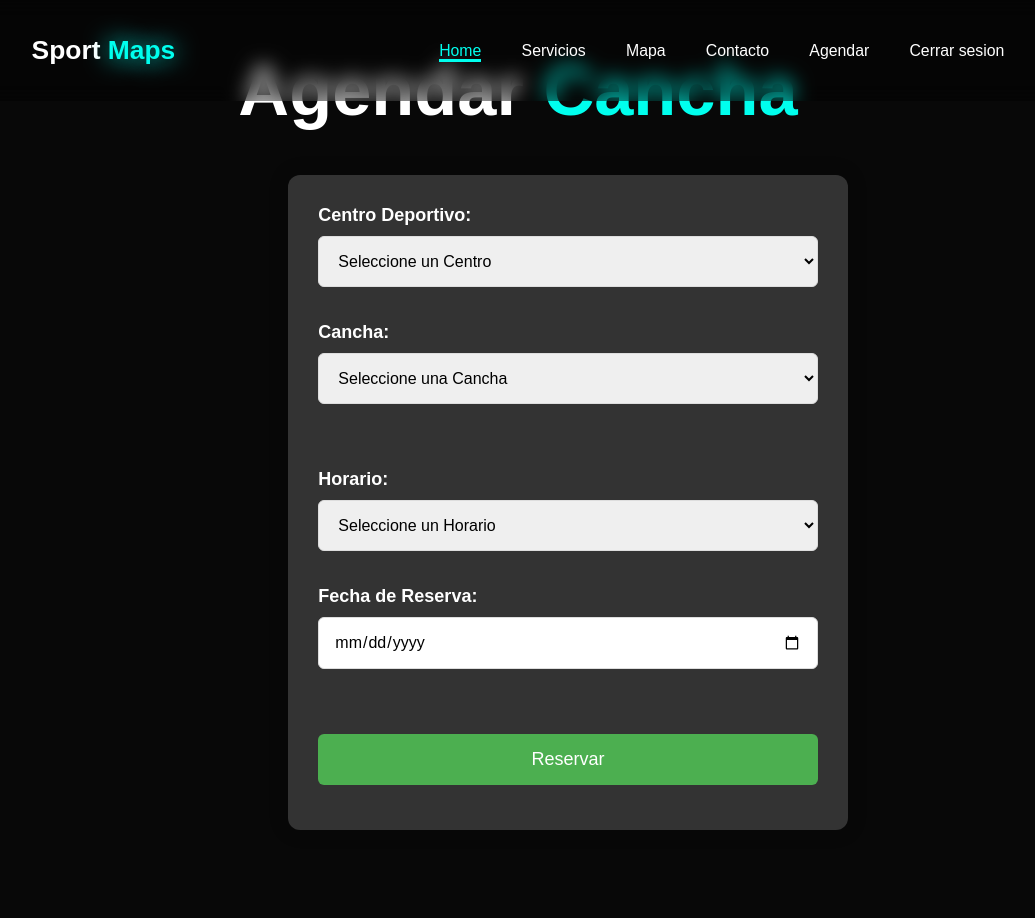
After one commit to Sebastyanxd/SportMap, a PHP site: page /agendar.php in a window 1280 px wide. The commit adds this page. Shown: the whole page, without its empty margins (122-1157 px from the left). Run offline with PHP 8.4, Linux system fonts and the light colour scheme; the visitor is signed in with stand-in values (Sample User, id 1); data that the repository does not hold is empty.

Commit message:
Agendar horas
Se implemento el agendamiento de horas según los horarios de la cancha.

```diff
--- /dev/null
+++ b/agendar.php
@@ -0,0 +1,223 @@
+<?php
+session_start(); // Iniciar sesión
+
+// Verificar si la sesión está activa
+if (!isset($_SESSION['usuarioID'])) {
+    header("Location: login.php"); // Redirigir a login.php si no está autenticado
+    exit();
+}
+include('conexion.php'); // Asegúrate de que este archivo define $conexion
+
+// Obtener los centros deportivos
+$sql_centros = "SELECT CentroID, Nombre FROM centrosdeportivos";
+$result_centros = $conexion->query($sql_centros);
+
+// Obtener canchas
+$sql_canchas = "SELECT CanchaID, Nombre FROM Canchas";
+$result_canchas = $conexion->query($sql_canchas);
+
+// Verificar si se ha enviado el formulario de reserva
+if ($_SERVER["REQUEST_METHOD"] == "POST") {
+    $usuarioID = $_POST['usuarioID'];
+    $canchaID = $_POST['canchaID'];
+    $horarioID = $_POST['horarioID'];
+    $fechaReserva = $_POST['fechaReserva'];
+
+    // Insertar la reserva en la base de datos
+    $sql_reserva = "INSERT INTO Reservas (UsuarioID, CanchaID, HorarioID, FechaReserva) VALUES ('$usuarioID', '$canchaID', '$horarioID', '$fechaReserva')";
+
+    if ($conexion->query($sql_reserva) === TRUE) {
+        echo "¡Reserva realizada con éxito!";
+    } else {
+        echo "Error: " . $conexion->error;
+    }
+}
+?>
+
+
+<!DOCTYPE html>
+<html lang="es">
+<head>
+    <meta charset="UTF-8">
+    <meta name="viewport" content="width=device-width, initial-scale=1.0">
+    <title>Agendar Hora</title>
+    <style>
+    body {
+        font-family: Arial, sans-serif;
+        background-color: #f4f4f4;
+        display: flex;
+        justify-content: center;
+        align-items: center;
+        height: 100vh;
+        margin: 0;
+        font-size: 18px; /* Aumentado el tamaño de fuente base */
+    }
+    form {
+        background-color: #333; /* Cambiado a un color oscuro específico */
+        padding: 30px; /* Aumentado el padding */
+        border-radius: 12px; /* Aumentado el radio de borde */
+        box-shadow: 0 0 20px rgba(0,0,0,0.2);
+        width: 100%;
+        max-width: 600px; /* Aumentado el ancho máximo */
+        margin-left: 50px; /* Añadido margen izquierdo */
+    }
+    .input-group {
+        display: flex;
+        flex-wrap: wrap;
+        justify-content: space-between;
+        margin-bottom: 30px; /* Aumentado el margen inferior */
+    }
+    .input-box {
+        width: 100%; /* Cambiado a 100% para que ocupe todo el ancho */
+        margin-bottom: 20px; /* Añadido margen inferior */
+    }
+    select, input[type="date"], input[type="submit"] {
+        width: 100%;
+        padding: 15px; /* Aumentado el padding */
+        margin-bottom: 15px;
+        border: 1px solid #ddd;
+        border-radius: 6px; /* Aumentado el radio de borde */
+        box-sizing: border-box;
+        font-size: 16px; /* Aumentado el tamaño de fuente */
+    }
+    input[type="submit"] {
+        background-color: #4CAF50;
+        color: white;
+        border: none;
+        cursor: pointer;
+        font-size: 18px;
+        padding: 15px 20px; /* Aumentado el padding */
+    }
+    input[type="submit"]:hover {
+        background-color: #45a049;
+    }
+    label {
+        display: block;
+        margin-bottom: 10px;
+        font-weight: bold;
+        font-size: 18px; /* Aumentado el tamaño de fuente */
+        color: #fff; /* Cambiado el color del texto a blanco para que se vea en el fondo oscuro */
+    }
+    .titulo{
+
+    font-size: 8rem;
+    text-align: center;
+    margin: 5rem 0;
+    margin-top: 80px; /* Ajusta el valor según sea necesario */
+}
+
+</style>
+    <script>
+    function cargarCanchas() {
+        const centroID = document.getElementById('centroID').value;
+        const canchaSelect = document.getElementById('canchaID');
+
+        // Limpiar canchas y horarios existentes
+        canchaSelect.innerHTML = "<option value=''>Seleccione una Cancha</option>";
+        document.getElementById('horarioID').innerHTML = "<option value=''>Seleccione un Horario</option>";
+
+        if (centroID) {
+            fetch(`obtener_canchas.php?centroID=${centroID}`)
+                .then(response => response.json())
+                .then(data => {
+                    data.forEach(cancha => {
+                        const option = document.createElement('option');
+                        option.value = cancha.CanchaID;
+                        option.textContent = cancha.Nombre;
+                        canchaSelect.appendChild(option);
+                    });
+                })
+                .catch(error => console.error('Error:', error));
+        }
+    }
+
+    function cargarHorarios() {
+        const canchaID = document.getElementById('canchaID').value;
+        const horarioSelect = document.getElementById('horarioID');
+
+        // Limpiar horarios existentes
+        horarioSelect.innerHTML = "<option value=''>Seleccione un Horario</option>";
+
+        if (canchaID) {
+            fetch(`obtener_horarios.php?canchaID=${canchaID}`)
+                .then(response => response.json())
+                .then(data => {
+                    data.forEach(horario => {
+                        const option = document.createElement('option');
+                        option.value = horario.HorarioID;
+                        option.textContent = `${horario.HoraInicio} - ${horario.HoraFin}`;
+                        horarioSelect.appendChild(option);
+                    });
+                })
+                .catch(error => console.error('Error:', error));
+        }
+    }
+    </script>
+    <link rel="stylesheet" href="style3.css">
+    <link href='https://unpkg.com/boxicons@2.1.4/css/boxicons.min.css' rel='stylesheet'>
+
+</head>
+<body>
+<header class="header">
+        <a href="index.php" class="logo"> Sport
+            <span>Maps</span></a>
+
+        <i class='bx bx-menu' id="menu-icon"></i>
+
+        <nav class="navbar">
+            <a href="index.php" class="active">Home</a>
+            <a href="#servicios">Servicios</a>
+            <a href="mapa.php">Mapa</a>
+            <a href="#contac">Contacto</a>
+            <a href="agendar.php">Agendar</a>
+            <a href="logout.php">Cerrar sesion</a>
+
+        </nav>
+    </header>
+
+    <section class="agendar" id="agendar">
+    <h2 class="titulo">Agendar <span>Cancha</span></h2>
+
+    <form method="post" action="reservar.php">
+        <div class="input-group">
+            <div class="input-box">
+                <label for="centroID">Centro Deportivo:</label>
+                <select name="centroID" id="centroID" onchange="cargarCanchas()" required>
+                    <option value="">Seleccione un Centro</option>
+                    <?php
+                    if ($result_centros->num_rows > 0) {
+                        while ($row = $result_centros->fetch_assoc()) {
+                            echo "<option value='" . $row['CentroID'] . "'>" . $row['Nombre'] . "</option>";
+                        }
+                    }
+                    ?>
+                </select>
+            </div>
+            <div class="input-box">
+                <label for="canchaID">Cancha:</label>
+                <select name="canchaID" id="canchaID" onchange="cargarHorarios()" required>
+                    <option value="">Seleccione una Cancha</option>
+                </select>
+            </div>
+        </div>
+        <div class="input-group">
+            <div class="input-box">
+                <label for="horarioID">Horario:</label>
+                <select name="horarioID" id="horarioID" required>
+                    <option value="">Seleccione un Horario</option>
+                </select>
+            </div>
+            <div class="input-box">
+                <label for="fechaReserva">Fecha de Reserva:</label>
+                <input type="date" name="fechaReserva" id="fechaReserva" required>
+            </div>
+        </div>
+        <input type="submit" value="Reservar">
+    </form>
+
+
+</section>
+
+
+</body>
+</html>
--- a/conexion.php
+++ b/conexion.php
@@ -1,3 +1,14 @@
 <?php
-    $conexion = mysqli_connect("localhost", "root", "", "sportmap");
+$host = "localhost";    // El servidor de la base de datos
+$username = "root";     // El usuario de la base de datos
+$password = "";         // La contraseña de la base de datos
+$database = "sportmap"; // El nombre de tu base de datos
+
+// Crear la conexión
+$conexion = new mysqli($host, $username, $password, $database);
+
+// Verificar la conexión
+if ($conexion->connect_error) {
+    die("Conexión fallida: " . $conexion->connect_error);
+}
 ?>
--- a/controladorLogin.php
+++ b/controladorLogin.php
@@ -25,7 +25,8 @@ if (!empty($_POST["login"])) {
 
             // Verificar la contraseña hasheada
             if (password_verify($password, $datos->Contrasena)) { // Asegúrate que el nombre de la columna coincida
-                $_SESSION['email'] = $email; // Guardar el email en la sesión
+                $_SESSION['usuarioID'] = $datos->UserID; // Almacenar el ID del usuario
+                echo "Usuario ID guardado en sesión: " . $_SESSION['usuarioID']; // Depuración
                 header("Location: index.php");
                 exit();
             } else {
--- a/login.php
+++ b/login.php
@@ -6,6 +6,7 @@ if (isset($_SESSION['email'])) {
     header("Location: index.php"); // Redirigir a index.php si ya está autenticado
     exit();
 }
+
 ?>
 
 <!DOCTYPE html>
--- a/registro.php
+++ b/registro.php
@@ -10,11 +10,7 @@
 
     <form method="post" >
 
-<<<<<<< HEAD
     <h2>Regístrate</h2>
-=======
-    <h2>Registrate</h2>
->>>>>>> cb92de49df88d15104747bdb27b2c752c67092a0
     <p>Inicia tu registro</p>
 
     <div class="input-wrapper">
```
Also changed, not shown: index.php (+6 -3 lines), mapa.php (+3 -39 lines), obtener_canchas.php (added, +23 -0 lines), obtener_horarios.php (added, +23 -0 lines), reservar.php (added, +42 -0 lines).
